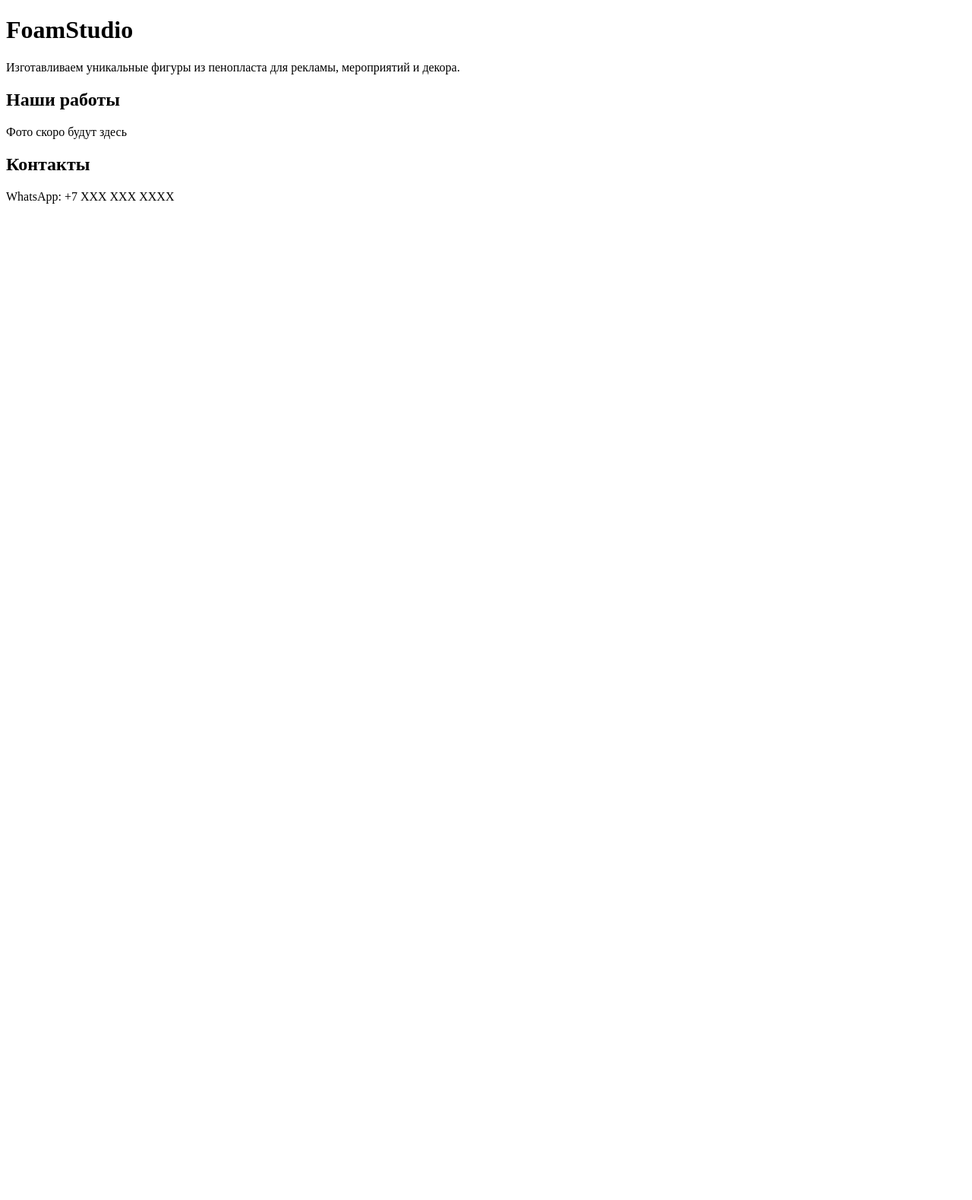
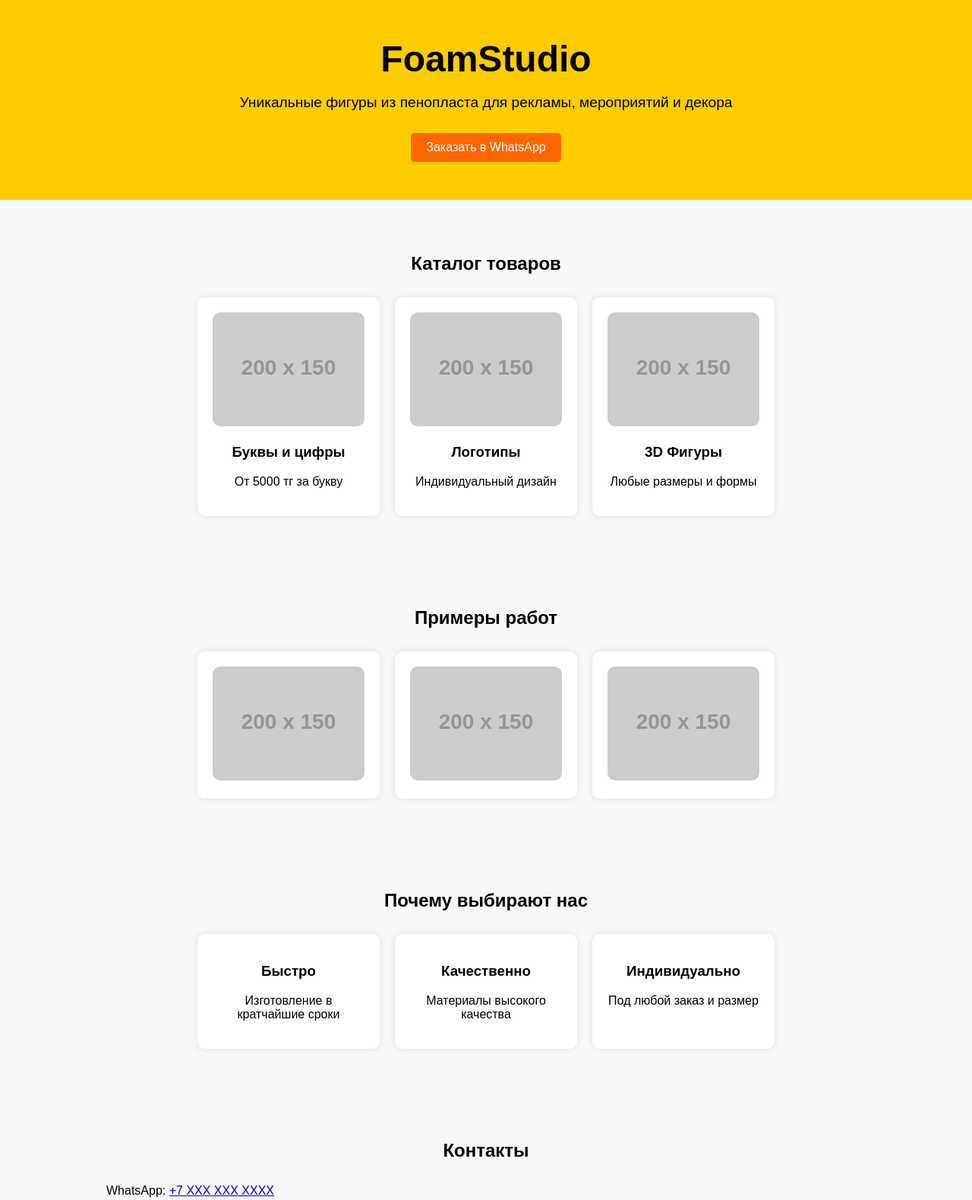
Before and after one commit to tairrahimzanov258/FoamStudio, a plain HTML site: page index.html in a window 1280 px wide. Shown: the top 1579 px of the page at 76% size. Before the commit the page ends 800 px from the top, so only its background shows below. Drawn offline with Linux system fonts and the light colour scheme; placeholder pictures from the web are drawn by us.

Commit message:
index.html

```diff
--- a/index.html
+++ b/index.html
@@ -1,18 +1,78 @@
 <!DOCTYPE html>
-<html>
+<html lang="ru">
 <head>
+  <meta charset="UTF-8">
   <title>FoamStudio — Фигуры из пенопласта</title>
+  <style>
+    body { font-family: Arial, sans-serif; margin:0; padding:0; background:#f8f8f8; }
+    header { background:#ffcc00; padding:50px; text-align:center; }
+    header h1 { margin:0; font-size:3em; }
+    header p { font-size:1.2em; }
+    .btn { display:inline-block; background:#ff6600; color:white; padding:10px 20px; text-decoration:none; border-radius:5px; margin-top:10px; }
+    section { padding:50px 20px; max-width:1000px; margin:auto; }
+    h2 { text-align:center; margin-bottom:30px; }
+    .grid { display:flex; flex-wrap:wrap; gap:20px; justify-content:center; }
+    .card { background:white; padding:20px; border-radius:10px; width:200px; text-align:center; box-shadow:0 0 10px rgba(0,0,0,0.1); }
+    .card img { width:100%; border-radius:10px; }
+    footer { background:#333; color:white; text-align:center; padding:30px; }
+  </style>
 </head>
 <body>
 
-<h1>FoamStudio</h1>
-<p>Изготавливаем уникальные фигуры из пенопласта для рекламы, мероприятий и декора.</p>
+<header>
+  <h1>FoamStudio</h1>
+  <p>Уникальные фигуры из пенопласта для рекламы, мероприятий и декора</p>
+  <a href="https://wa.me/7XXXXXXXXXX" class="btn">Заказать в WhatsApp</a>
+</header>
 
-<h2>Наши работы</h2>
-<p>Фото скоро будут здесь</p>
+<section id="catalog">
+  <h2>Каталог товаров</h2>
+  <div class="grid">
+    <div class="card">
+      <img src="https://via.placeholder.com/200x150" alt="Буквы и цифры">
+      <h3>Буквы и цифры</h3>
+      <p>От 5000 тг за букву</p>
+    </div>
+    <div class="card">
+      <img src="https://via.placeholder.com/200x150" alt="Логотипы">
+      <h3>Логотипы</h3>
+      <p>Индивидуальный дизайн</p>
+    </div>
+    <div class="card">
+      <img src="https://via.placeholder.com/200x150" alt="3D Фигуры">
+      <h3>3D Фигуры</h3>
+      <p>Любые размеры и формы</p>
+    </div>
+  </div>
+</section>
 
-<h2>Контакты</h2>
-<p>WhatsApp: +7 XXX XXX XXXX</p>
+<section id="portfolio">
+  <h2>Примеры работ</h2>
+  <div class="grid">
+    <div class="card"><img src="https://via.placeholder.com/200x150" alt="Работа 1"></div>
+    <div class="card"><img src="https://via.placeholder.com/200x150" alt="Работа 2"></div>
+    <div class="card"><img src="https://via.placeholder.com/200x150" alt="Работа 3"></div>
+  </div>
+</section>
+
+<section id="advantages">
+  <h2>Почему выбирают нас</h2>
+  <div class="grid">
+    <div class="card"><h3>Быстро</h3><p>Изготовление в кратчайшие сроки</p></div>
+    <div class="card"><h3>Качественно</h3><p>Материалы высокого качества</p></div>
+    <div class="card"><h3>Индивидуально</h3><p>Под любой заказ и размер</p></div>
+  </div>
+</section>
+
+<section id="contacts">
+  <h2>Контакты</h2>
+  <p>WhatsApp: <a href="https://wa.me/7XXXXXXXXXX">+7 XXX XXX XXXX</a></p>
+  <p>Instagram: <a href="https://instagram.com/твоя_страница" target="_blank">@твоя_страница</a></p>
+</section>
+
+<footer>
+  &copy; 2026 FoamStudio. Все права защищены.
+</footer>
 
 </body>
 </html>
```
